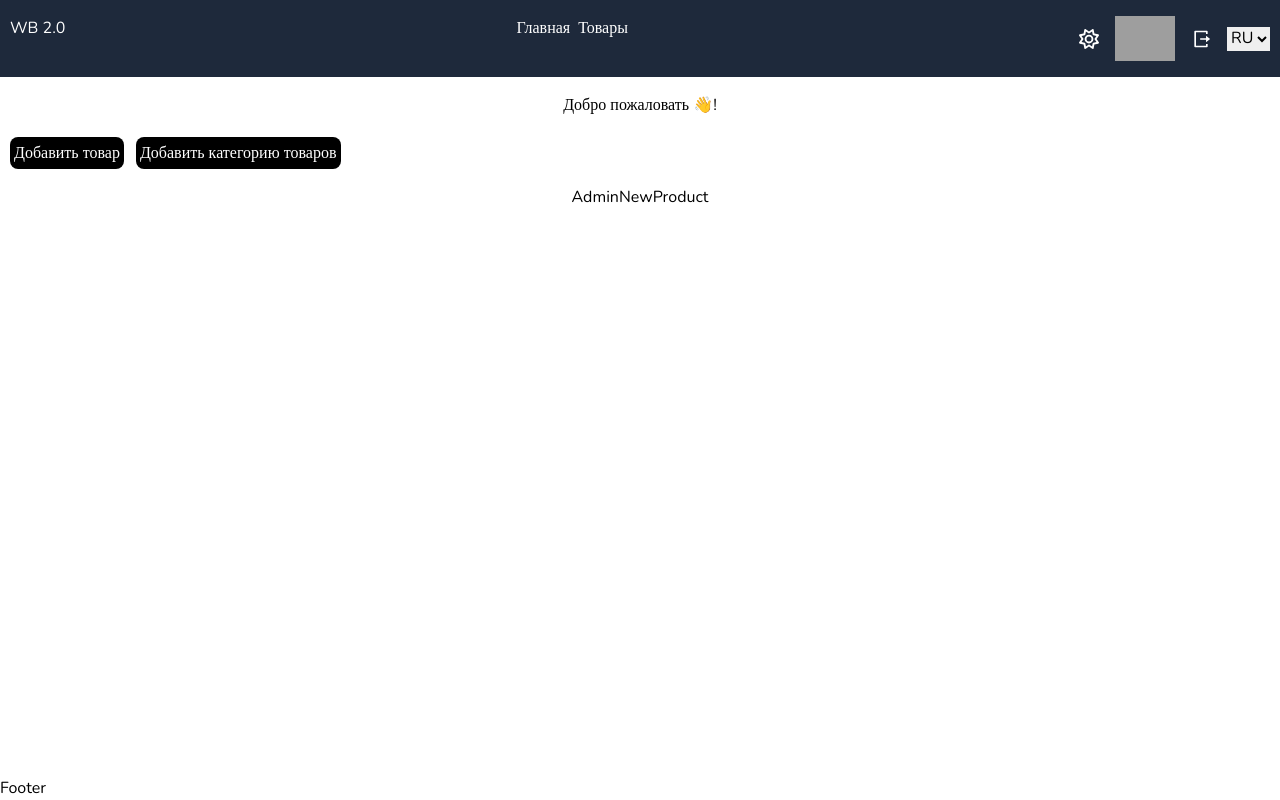
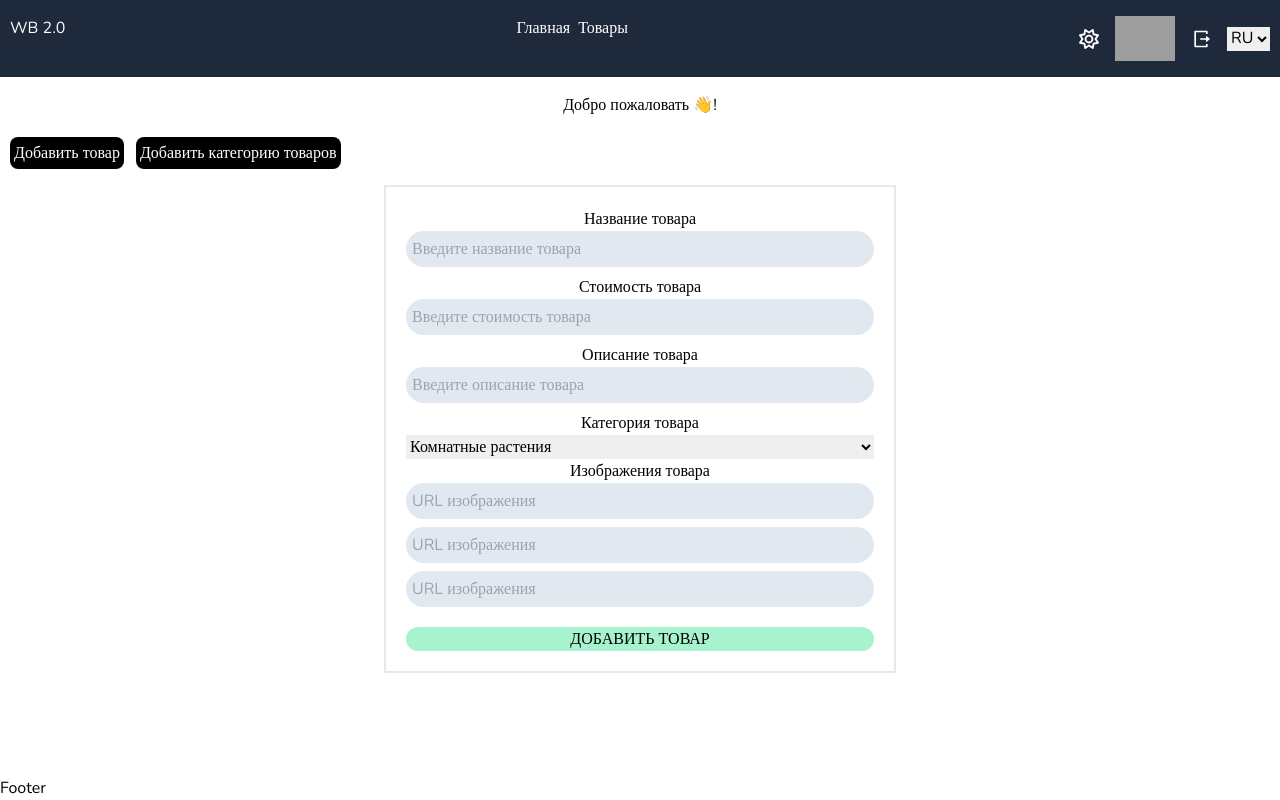
Before and after one commit to UnderwaterCosmos/e-commerce-project, a React (Vite) app: page /admin/addProduct in a window 1280 px wide. Built offline with nearby package versions, Linux system fonts and the light colour scheme; data requests are answered from the project's data file; grey boxes are pictures that could not be loaded.

Commit message:
Create AdminNewProduct and it's features

```diff
--- a/src/components/AdminNewProduct.tsx
+++ b/src/components/AdminNewProduct.tsx
@@ -1,7 +1,148 @@
-import React from 'react'
+import React from 'react';
+import cn from 'classnames';
+import { useForm } from 'react-hook-form';
+import { yupResolver } from '@hookform/resolvers/yup';
+
+import { Container } from './Container';
+import { Loader } from './Loader';
+import { FormInputField } from './FormInputField';
+import { enterKeyHandler } from '../formsSettings/utilsFunctions';
+import {
+  selectFiltersData,
+  selectProductsData,
+  useAppDispatch,
+  useAppSelector,
+} from '../redux/store';
+import { setProductsBasis, addNewProduct } from '../redux/slices/productsSlice';
+import { fetchCategories } from '../redux/slices/filtersSlice';
+import {
+  ADD_PRODUCT_INITIAL_DATA,
+  ADD_PRODUCT_INPUT_FIELDS,
+  ADD_PRODUCT_IMAGES_FIELDS,
+} from '../formsSettings/formsData';
+import { NewProductFieldsNames } from '../types/forms';
+import { newProductSchema } from '../formsSettings/validation/newProductSchema';
+
+const newProductForm = cn(
+  'flex',
+  'flex-col',
+  'max-w-lg',
+  'mx-auto',
+  'mb-3',
+  'p-5',
+  'border-2'
+);
+
+const initialImagesObj = {
+  image1: '',
+  image2: '',
+  image3: '',
+};
 
 export function AdminNewProduct() {
-	return (
-		<div>AdminNewProduct</div>
-	)
+  const isLoading = useAppSelector(selectProductsData).isLoading;
+  const newProductBasis = useAppSelector(selectProductsData).newProductBasis;
+  const categoriesList = useAppSelector(selectFiltersData).categoriesList;
+  const dispatch = useAppDispatch();
+  const [newImages, setNewImages] = React.useState<{ [key: string]: string }>(
+    initialImagesObj
+  );
+
+  React.useEffect(() => {
+    if (categoriesList.length === 0) {
+      dispatch(fetchCategories(false));
+    }
+  }, [dispatch, categoriesList]);
+
+  const {
+    register,
+    handleSubmit,
+    reset,
+    formState: { errors },
+  } = useForm({
+    resolver: yupResolver(newProductSchema),
+  });
+
+  const fieldsHandler = (
+    event:
+      | React.ChangeEvent<HTMLInputElement>
+      | React.ChangeEvent<HTMLSelectElement>,
+    key: NewProductFieldsNames
+  ) => {
+    dispatch(
+      setProductsBasis({ ...newProductBasis, [key]: event.target.value })
+    );
+  };
+
+  const imageFieldsHandler = (
+    event: React.ChangeEvent<HTMLInputElement>,
+    key: string
+  ) => {
+    setNewImages((prev) => ({ ...prev, [key]: event.target.value }));
+  };
+
+  const submitHandler = () => {
+    dispatch(
+      addNewProduct({
+        ...newProductBasis,
+        images: Object.values(newImages),
+        // price: Number(newProductBasis['price']),
+      })
+    );
+    dispatch(setProductsBasis(ADD_PRODUCT_INITIAL_DATA));
+    setNewImages(initialImagesObj);
+    reset();
+  };
+
+  return (
+    <main>
+      <Container>
+        {isLoading ? (
+          <Loader />
+        ) : (
+          <form
+            className={newProductForm}
+            onSubmit={handleSubmit(submitHandler)}
+            onKeyDown={enterKeyHandler}
+          >
+            {ADD_PRODUCT_INPUT_FIELDS.map((fieldObj) => (
+              <FormInputField
+                state={newProductBasis}
+                register={register}
+                errors={errors}
+                fieldObj={fieldObj}
+                fieldsHandler={fieldsHandler}
+                key={fieldObj.id}
+              />
+            ))}
+            <label htmlFor="selectCategory">Категория товара</label>
+            <select
+              id="selectCategory"
+              value={newProductBasis.category}
+              onChange={(event) => fieldsHandler(event, 'category')}
+            >
+              {categoriesList.slice(1).map((category) => (
+                <option value={category.name} key={category.id}>
+                  {category.displayName}
+                </option>
+              ))}
+            </select>
+            {ADD_PRODUCT_IMAGES_FIELDS.map((imageObj) => (
+              <FormInputField
+                state={newImages}
+                register={register}
+                errors={errors}
+                fieldObj={imageObj}
+                fieldsHandler={imageFieldsHandler}
+                key={imageObj.id}
+              />
+            ))}
+            <button className="bg-emerald-200 rounded-full mt-3">
+              ДОБАВИТЬ ТОВАР
+            </button>
+          </form>
+        )}
+      </Container>
+    </main>
+  );
 }
--- a/src/components/FormInputField.tsx
+++ b/src/components/FormInputField.tsx
@@ -9,14 +9,22 @@ import {
   LoginFieldsNames,
   ILoginInputField,
   IAddNewCategoryInputField,
+  IAddNewProductInputField,
+  IAddNewProductsImageInputField,
 } from '../types/forms';
 import { ICategoriesElem } from '../types/filters';
+import { ISingleProduct } from '../types/products';
 
 const inputField = cn('bg-slate-200', 'rounded-full', 'mb-2', 'p-1.5');
 const errMessage = cn('mb-0.5', 'text-red-600', 'font-semibold');
 
 interface IProps {
-  state: RegistrationBasis | LoginBasis | ICategoriesElem;
+  state:
+    | RegistrationBasis
+    | LoginBasis
+    | ICategoriesElem
+    | ISingleProduct
+    | { [key: string]: string };
   register: UseFormRegister<any>;
   // register:
   // | UseFormRegister<Omit<RegistrationBasis, 'type'>>
@@ -24,11 +32,15 @@ interface IProps {
   errors:
     | FieldErrors<Omit<RegistrationBasis, 'type'>>
     | FieldErrors<LoginBasis>
-    | FieldErrors<ICategoriesElem>;
+    | FieldErrors<ICategoriesElem>
+    | FieldErrors<ISingleProduct>
+    | FieldErrors<{ [key: string]: string }>;
   fieldObj:
     | IRegistrationInputField
     | ILoginInputField
-    | IAddNewCategoryInputField;
+    | IAddNewCategoryInputField
+    | IAddNewProductInputField
+    | IAddNewProductsImageInputField;
   fieldsHandler: (
     event: React.ChangeEvent<HTMLInputElement>,
     key: any
--- a/src/formsSettings/formsData.ts
+++ b/src/formsSettings/formsData.ts
@@ -4,8 +4,11 @@ import {
   RegistrationBasis,
   LoginBasis,
   IAddNewCategoryInputField,
+  IAddNewProductInputField,
+  IAddNewProductsImageInputField,
 } from '../types/forms';
 import { ICategoriesElem } from '../types/filters';
+import { ISingleProduct } from '../types/products';
 
 export const REGISTRATION_INITIAL_USER_DATA: RegistrationBasis = {
   email: '',
@@ -97,3 +100,58 @@ export const ADD_CATEGORY_INPUT_FIELDS: IAddNewCategoryInputField[] = [
     type: 'text',
   },
 ];
+
+export const ADD_PRODUCT_INITIAL_DATA: ISingleProduct = {
+  title: '',
+  price: -Infinity,
+  quantity: 1,
+  description: '',
+  category: 'houseplants',
+  images: [],
+};
+
+export const ADD_PRODUCT_INPUT_FIELDS: IAddNewProductInputField[] = [
+  {
+    id: 1,
+    name: 'title',
+    placeholder: 'Введите название товара',
+    label: 'Название товара',
+    type: 'text',
+  },
+  {
+    id: 2,
+    name: 'price',
+    placeholder: 'Введите стоимость товара',
+    label: 'Стоимость товара',
+    type: 'number',
+  },
+  {
+    id: 3,
+    name: 'description',
+    placeholder: 'Введите описание товара',
+    label: 'Описание товара',
+    type: 'text',
+  },
+];
+
+export const ADD_PRODUCT_IMAGES_FIELDS: IAddNewProductsImageInputField[] = [
+  {
+    id: 1,
+    name: 'image1',
+    placeholder: 'URL изображения',
+    label: 'Изображения товара',
+    type: 'text',
+  },
+  {
+    id: 2,
+    name: 'image2',
+    placeholder: 'URL изображения',
+    type: 'text',
+  },
+  {
+    id: 3,
+    name: 'image3',
+    placeholder: 'URL изображения',
+    type: 'text',
+  },
+];
--- /dev/null
+++ b/src/formsSettings/validation/newProductSchema.ts
@@ -0,0 +1,31 @@
+import * as yup from 'yup';
+
+const priceReg = new RegExp(/^[1-9]\d*$/);
+const regExpUrl = new RegExp(
+  /^(https?:\/\/)?(([a-zA-Z0-9\-_]+\.)+[a-zA-Z]{2,})(:\d{1,5})?(\/[^\s]*)?$/
+);
+
+export const newProductSchema = yup.object().shape({
+  title: yup.string().trim().required('Обязательное поле!'),
+  price: yup
+    .string()
+    .trim()
+    .required('Обязательное поле!')
+    .matches(priceReg, 'Цена должна быть целым положительным числом!'),
+  description: yup.string().required('Обязательное поле!'),
+  image1: yup
+    .string()
+    .trim()
+    .required('Обязательное поле!')
+    .matches(regExpUrl, 'Некорректная ссылка!'),
+  image2: yup
+    .string()
+    .trim()
+    .required('Обязательное поле!')
+    .matches(regExpUrl, 'Некорректная ссылка!'),
+  image3: yup
+    .string()
+    .trim()
+    .required('Обязательное поле!')
+    .matches(regExpUrl, 'Некорректная ссылка!'),
+});
--- a/src/redux/api.ts
+++ b/src/redux/api.ts
@@ -57,3 +57,8 @@ export const createCategory = async (categoryData: ICategoriesElem) => {
   const { data } = await authRequest.post('/categories', categoryData);
   return data;
 };
+
+export const createProduct = async (productData: ISingleProduct) => {
+  const { data } = await authRequest.post('/products', productData);
+  return data;
+};
--- a/src/redux/slices/productsSlice.ts
+++ b/src/redux/slices/productsSlice.ts
@@ -1,6 +1,17 @@
-import { createSlice, createAsyncThunk } from '@reduxjs/toolkit';
+import {
+  createSlice,
+  createAsyncThunk,
+  PayloadAction,
+  isAnyOf,
+} from '@reduxjs/toolkit';
 import { AxiosResponse } from 'axios';
-import { IGetProductsConfig, IProductsState } from '../../types/products';
+
+import {
+  IGetProductsConfig,
+  IProductsState,
+  ISingleProduct,
+} from '../../types/products';
+import { ADD_PRODUCT_INITIAL_DATA } from '../../formsSettings/formsData';
 
 export const fetchProducts = createAsyncThunk.withTypes<{
   extra: {
@@ -28,8 +39,26 @@ export const fetchProducts = createAsyncThunk.withTypes<{
   }
 );
 
+export const addNewProduct = createAsyncThunk.withTypes<{
+  extra: {
+    api: {
+      createProduct: (productData: ISingleProduct) => Promise<ISingleProduct>;
+    };
+  };
+}>()(
+  'products/addNewProduct',
+  async (productData: ISingleProduct, { rejectWithValue, extra }) => {
+    try {
+      return extra.api.createProduct(productData);
+    } catch (error) {
+      return rejectWithValue(error);
+    }
+  }
+);
+
 const initialState: IProductsState = {
   isLoading: false,
+  newProductBasis: ADD_PRODUCT_INITIAL_DATA,
   productsList: [],
   totalPages: 0,
 };
@@ -37,7 +66,11 @@ const initialState: IProductsState = {
 const productSlice = createSlice({
   name: '@products',
   initialState,
-  reducers: {},
+  reducers: {
+    setProductsBasis: (state, action: PayloadAction<ISingleProduct>) => {
+      state.newProductBasis = action.payload;
+    },
+  },
   extraReducers: (builder) => {
     builder
       .addCase(fetchProducts.pending, (state, action) => {
@@ -45,9 +78,6 @@ const productSlice = createSlice({
         if (action.meta.arg.replace) {
           state.productsList = [];
         }
-      })
-      .addCase(fetchProducts.rejected, (state) => {
-        state.isLoading = false;
       })
       .addCase(fetchProducts.fulfilled, (state, action) => {
         if (action.meta.arg.replace) {
@@ -57,8 +87,22 @@ const productSlice = createSlice({
         }
         state.totalPages = action.payload.totalPages;
         state.isLoading = false;
-      });
+      })
+      .addCase(addNewProduct.pending, (state) => {
+        state.isLoading = true;
+      })
+      .addCase(addNewProduct.fulfilled, (state, action) => {
+        state.productsList.push(action.payload);
+        state.isLoading = false;
+      })
+      .addMatcher(
+        isAnyOf(fetchProducts.rejected, addNewProduct.rejected),
+        (state) => {
+          state.isLoading = false;
+        }
+      );
   },
 });
 
+export const { setProductsBasis } = productSlice.actions;
 export const productsReducer = productSlice.reducer;
--- a/src/types/forms.ts
+++ b/src/types/forms.ts
@@ -1,4 +1,5 @@
 import { IUser } from './users';
+import { ISingleProduct } from './products';
 
 // REGISTRATION
 export type RegistrationFieldsNames = Exclude<
@@ -33,3 +34,23 @@ export interface IAddNewCategoryInputField {
   label: string;
   type: string;
 }
+
+// ADD PRODUCT
+export type NewProductFieldsNames = Exclude<
+  keyof ISingleProduct,
+  'id' | 'quantity' | 'images'
+>;
+export interface IAddNewProductInputField {
+  id: number;
+  name: NewProductFieldsNames;
+  placeholder: string;
+  label: string;
+  type: string;
+}
+export type IAddNewProductsImageInputField = Omit<
+  IAddNewProductInputField,
+  'label' | 'name'
+> & {
+  label?: string;
+  name: string;
+};
--- a/src/types/products.ts
+++ b/src/types/products.ts
@@ -1,5 +1,5 @@
 export interface ISingleProduct {
-  id: number;
+  id?: number;
   title: string;
   price: number;
   quantity: number;
@@ -17,6 +17,7 @@ export interface IGetProductsConfig {
 export interface IProductsState {
   isLoading: boolean;
   productsList: ISingleProduct[];
+  newProductBasis: ISingleProduct;
   totalPages: number;
 }
 export interface ISingleProductState {
```
